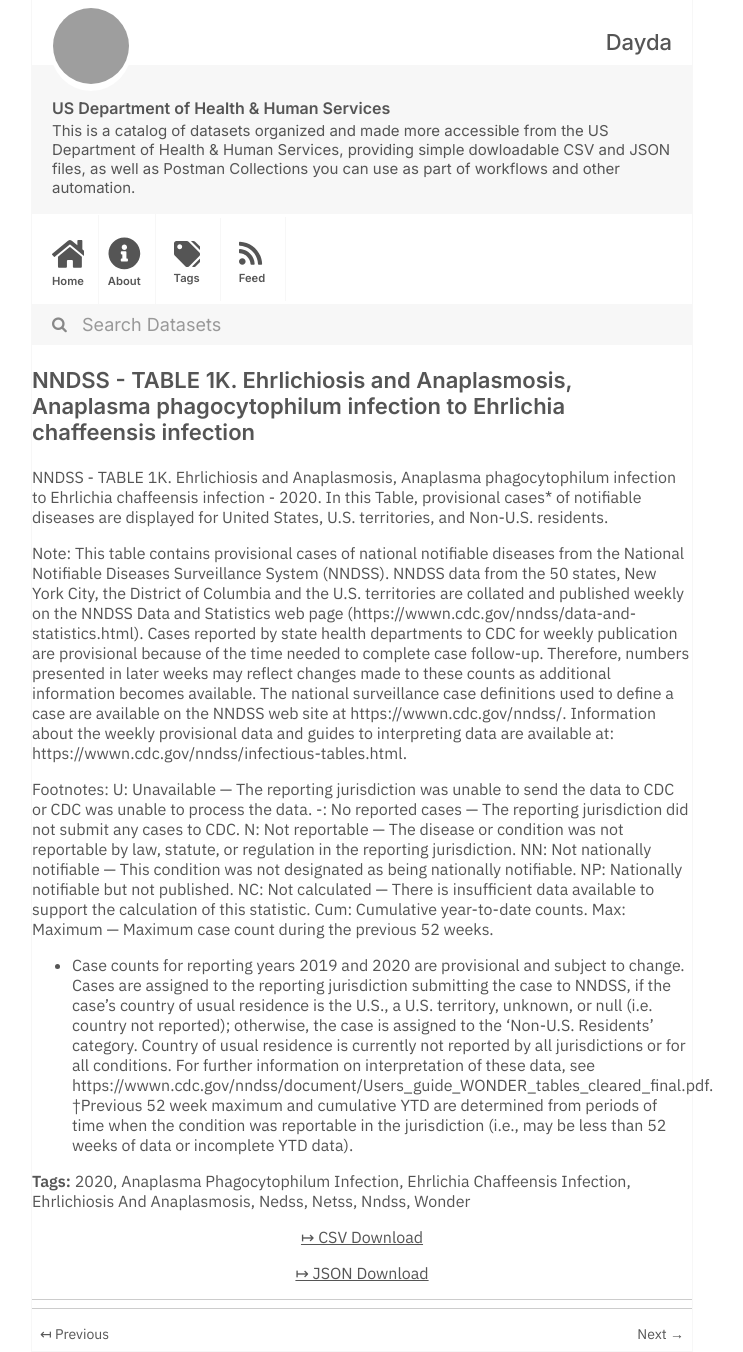
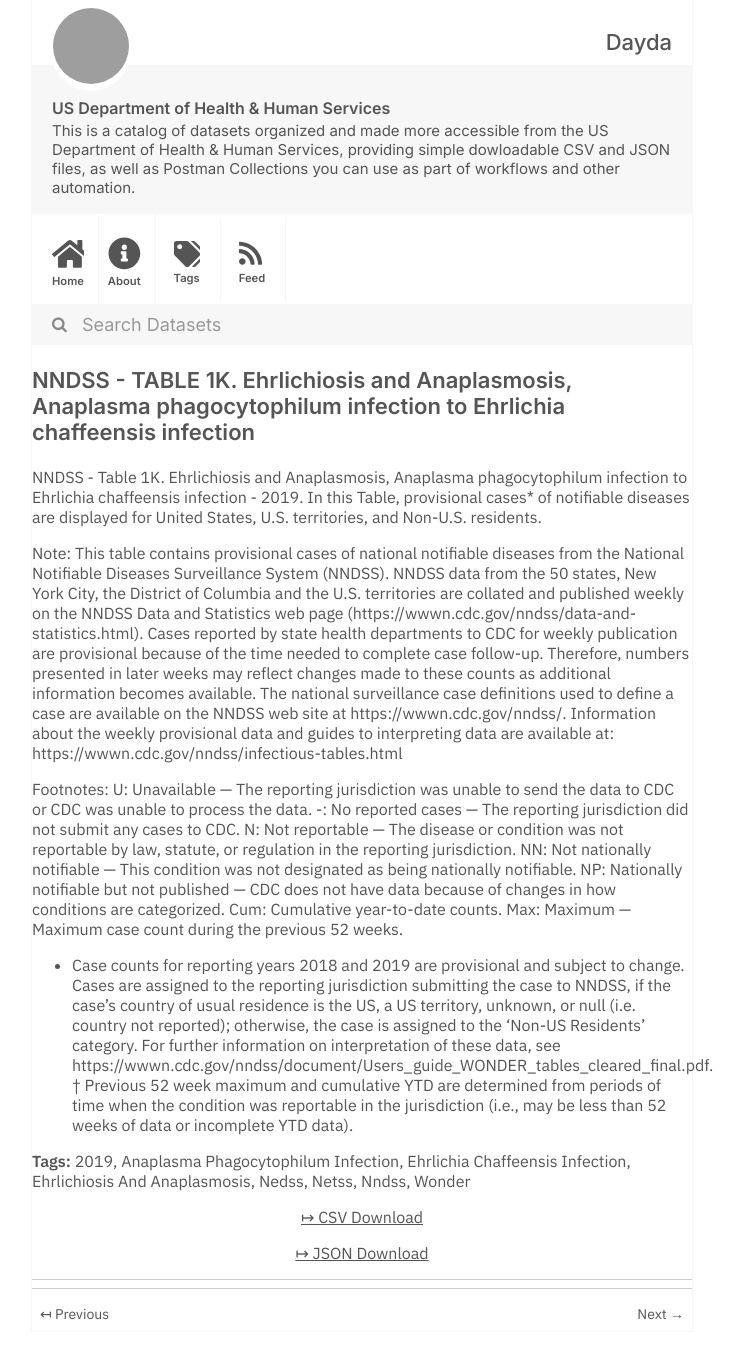
Before and after one commit to dayda-entities/us-department-of-health-and-human-services, a Jekyll site: the page built from _posts/2020-11-10-nndss-table-1k-ehrlichiosis-an.md, in a window 1280 px wide. Shown: the whole page, without its empty margins (278-1021 px from the left). Built offline with Jekyll 4.4.1, drawn with Linux system fonts in a browser that asks for light colours; grey boxes are pictures that could not be loaded.

Commit message:
Publish Data

```diff
--- a/_posts/2020-11-10-nndss-table-1k-ehrlichiosis-an.md
+++ b/_posts/2020-11-10-nndss-table-1k-ehrlichiosis-an.md
@@ -2,12 +2,12 @@
 title: >-
   NNDSS - TABLE 1K. Ehrlichiosis and Anaplasmosis, Anaplasma phagocytophilum
   infection to Ehrlichia chaffeensis infection
-created: '2020-11-10T16:16:34.631557'
-modified: '2021-04-21T22:48:53.832306'
+created: '2020-11-10T16:17:21.161394'
+modified: '2021-04-25T19:48:26.558355'
 state: active
 type: dataset
 tags:
-  - '2020'
+  - '2019'
   - Anaplasma Phagocytophilum Infection
   - Ehrlichia Chaffeensis Infection
   - Ehrlichiosis And Anaplasmosis
@@ -16,24 +16,23 @@ tags:
   - Nndss
   - Wonder
 groups: []
-csv_url: 'https://data.cdc.gov/api/views/gepg-djaz/rows.csv?accessType=DOWNLOAD'
-json_url: 'https://data.cdc.gov/api/views/gepg-djaz/rows.json?accessType=DOWNLOAD'
+csv_url: 'https://data.cdc.gov/api/views/bqse-bujd/rows.csv?accessType=DOWNLOAD'
+json_url: 'https://data.cdc.gov/api/views/bqse-bujd/rows.json?accessType=DOWNLOAD'
 layout: post
 
 ---
-NNDSS - TABLE 1K. Ehrlichiosis and Anaplasmosis, Anaplasma phagocytophilum infection to Ehrlichia chaffeensis infection - 2020. In this Table, provisional cases* of notifiable diseases are displayed for United States, U.S. territories, and Non-U.S. residents.
+NNDSS - Table 1K. Ehrlichiosis and Anaplasmosis, Anaplasma phagocytophilum infection to Ehrlichia chaffeensis infection - 2019. In this Table, provisional cases* of notifiable diseases are displayed for United States, U.S. territories, and Non-U.S. residents.
 
 Note:
-This table contains provisional cases of national notifiable diseases from the National Notifiable Diseases Surveillance System (NNDSS). NNDSS data from the 50 states, New York City, the District of Columbia and the U.S. territories are collated and published weekly on the NNDSS Data and Statistics web page (https://wwwn.cdc.gov/nndss/data-and-statistics.html). Cases reported by state health departments to CDC for weekly publication are provisional because of the time needed to complete case follow-up. Therefore, numbers presented in later weeks may reflect changes made to these counts as additional information becomes available. The national surveillance case definitions used to define a case are available on the NNDSS web site at https://wwwn.cdc.gov/nndss/. Information about the weekly provisional data and guides to interpreting data are available at: https://wwwn.cdc.gov/nndss/infectious-tables.html.
+This table contains provisional cases of national notifiable diseases from the National Notifiable Diseases Surveillance System (NNDSS). NNDSS data from the 50 states, New York City, the District of Columbia and the U.S. territories are collated and published weekly on the NNDSS Data and Statistics web page (https://wwwn.cdc.gov/nndss/data-and-statistics.html). Cases reported by state health departments to CDC for weekly publication are provisional because of the time needed to complete case follow-up. Therefore, numbers presented in later weeks may reflect changes made to these counts as additional information becomes available. The national surveillance case definitions used to define a case are available on the NNDSS web site at https://wwwn.cdc.gov/nndss/. Information about the weekly provisional data and guides to interpreting data are available at: https://wwwn.cdc.gov/nndss/infectious-tables.html
 
 Footnotes:
 U: Unavailable — The reporting jurisdiction was unable to send the data to CDC or CDC was unable to process the data.
 -: No reported cases — The reporting jurisdiction did not submit any cases to CDC.
 N: Not reportable — The disease or condition was not reportable by law, statute, or regulation in the reporting jurisdiction.
 NN: Not nationally notifiable — This condition was not designated as being nationally notifiable.
-NP: Nationally notifiable but not published.
-NC: Not calculated — There is insufficient data available to support the calculation of this statistic.
+NP: Nationally notifiable but not published — CDC does not have data because of changes in how conditions are categorized.
 Cum: Cumulative year-to-date counts.
 Max: Maximum — Maximum case count during the previous 52 weeks.
-* Case counts for reporting years 2019 and 2020 are provisional and subject to change. Cases are assigned to the reporting jurisdiction submitting the case to NNDSS, if the case's country of usual residence is the U.S., a U.S. territory, unknown, or null (i.e. country not reported); otherwise, the case is assigned to the 'Non-U.S. Residents' category. Country of usual residence is currently not reported by all jurisdictions or for all conditions. For further information on interpretation of these data, see https://wwwn.cdc.gov/nndss/document/Users_guide_WONDER_tables_cleared_final.pdf.
-†Previous 52 week maximum and cumulative YTD are determined from periods of time when the condition was reportable in the jurisdiction (i.e., may be less than 52 weeks of data or incomplete YTD data).
+* Case counts for reporting years 2018 and 2019 are provisional and subject to change. Cases are assigned to the reporting jurisdiction submitting the case to NNDSS, if the case's country of usual residence is the US, a US territory, unknown, or null (i.e. country not reported); otherwise, the case is assigned to the 'Non-US Residents' category. For further information on interpretation of these data, see https://wwwn.cdc.gov/nndss/document/Users_guide_WONDER_tables_cleared_final.pdf.
+† Previous 52 week maximum and cumulative YTD are determined from periods of time when the condition was reportable in the jurisdiction (i.e., may be less than 52 weeks of data or incomplete YTD data).
```
